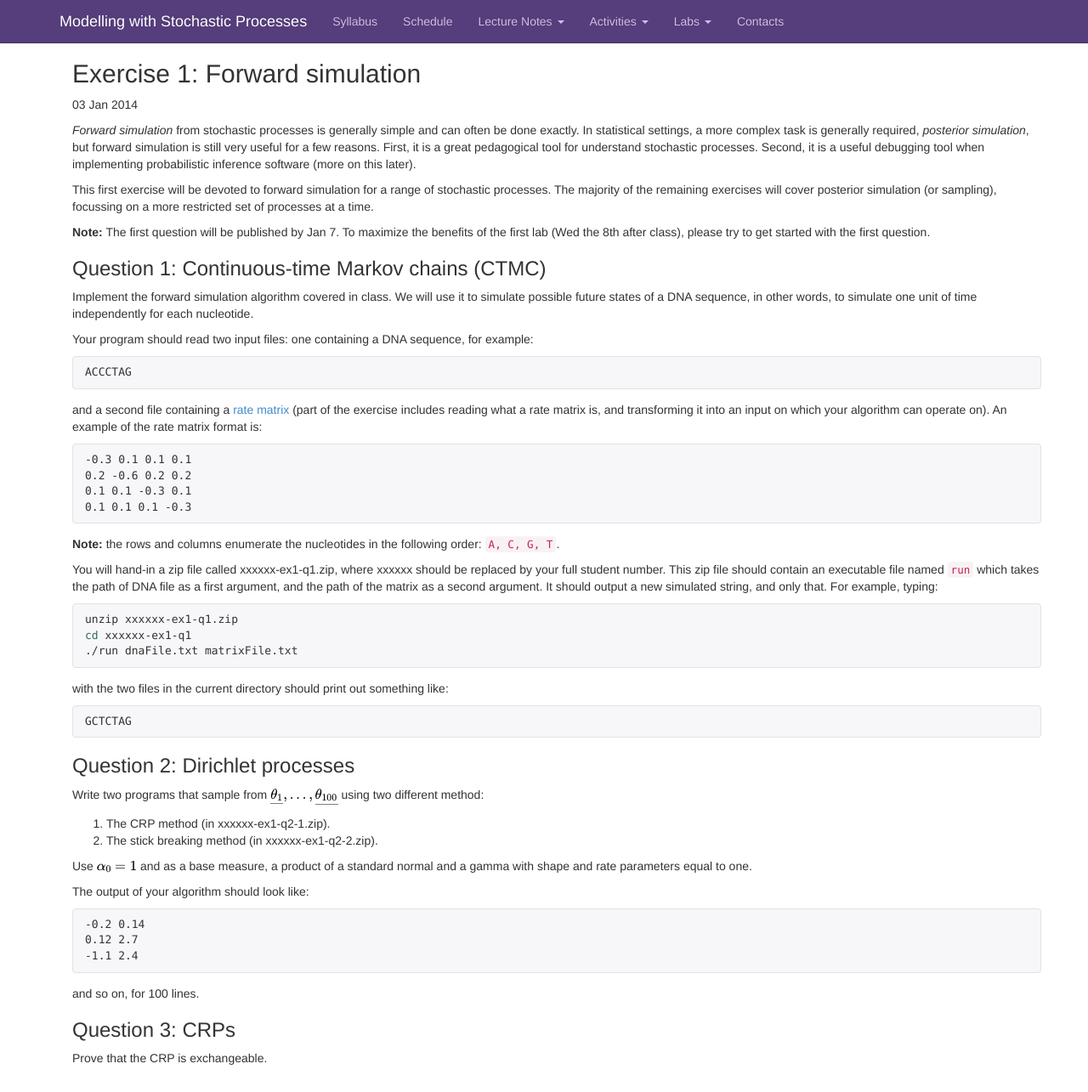
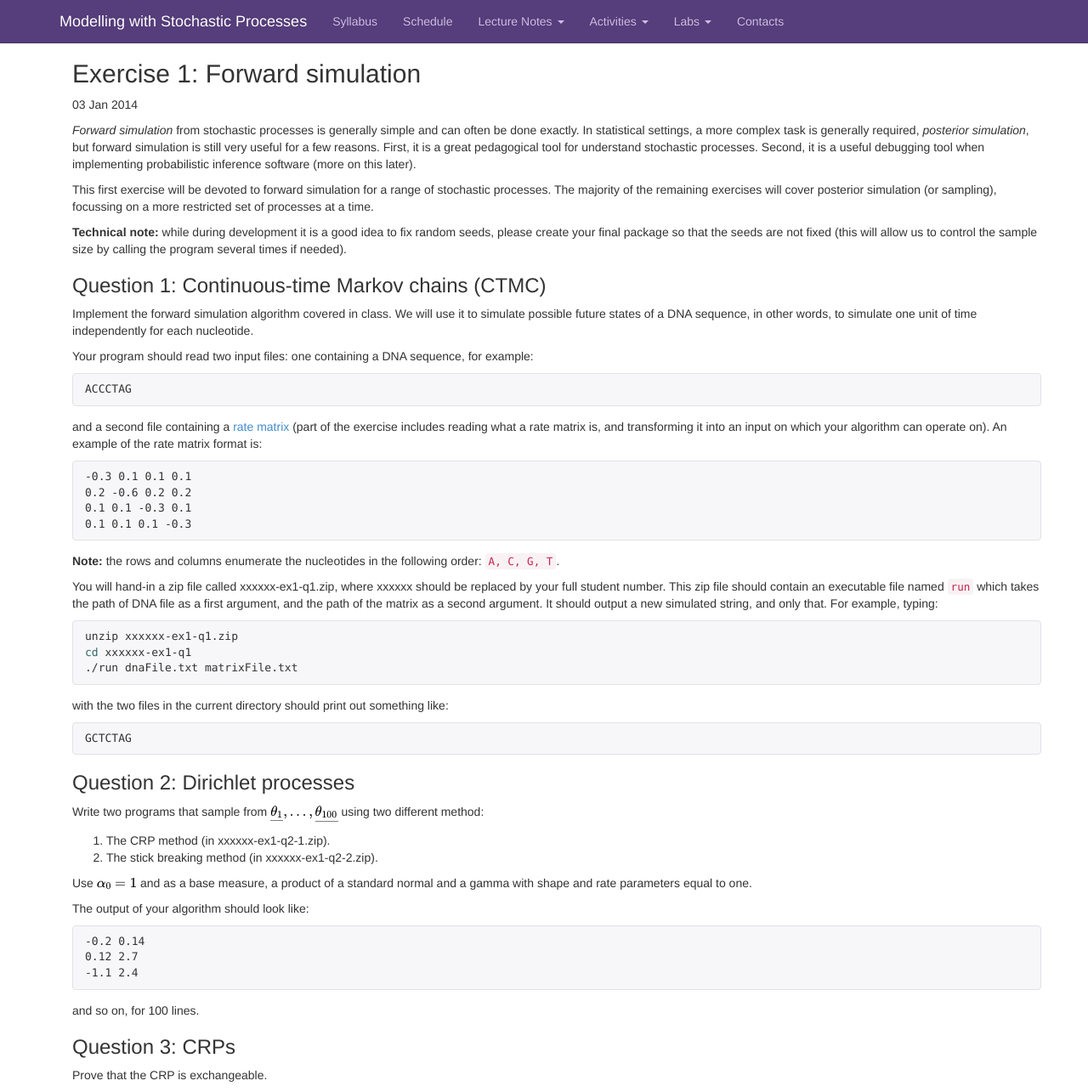
Before and after one commit to snowdj/stochastic_process_notes, a Jekyll site: the page built from _posts/2014-01-03-homework1.md, in a window 1280 px wide and 1285 px high. Shown: the whole window at 85% size. Built offline with Jekyll 4.4.1, drawn with Linux system fonts in a browser that asks for light colours; nearby versions of some CDN libraries; Markdown is read by kramdown in place of the engine named in the settings; formulas are drawn with MathJax 3; comment, search, counter and statistics services are not loaded.

Commit message:
Add note on seed

```diff
--- a/_posts/2014-01-03-homework1.md
+++ b/_posts/2014-01-03-homework1.md
@@ -9,7 +9,7 @@ category: 'Homework'
 
 This first exercise will be devoted to forward simulation for a range of stochastic processes. The majority of the remaining exercises will cover posterior simulation (or sampling), focussing on a more restricted set of processes at a time.
 
-**Note:** The first question will be published by Jan 7. To maximize the benefits of the first lab (Wed the 8th after class), please try to get started with the first question.
+**Technical note:** while during development it is a good idea to fix random seeds, please create your final package so that the seeds are not fixed (this will allow us to control the sample size by calling the program several times if needed).
 
 ### Question 1: Continuous-time Markov chains (CTMC)
 
```
